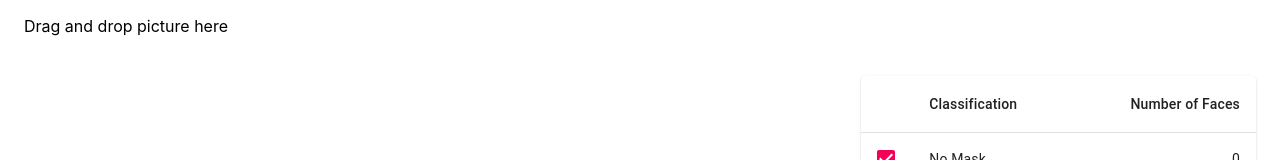
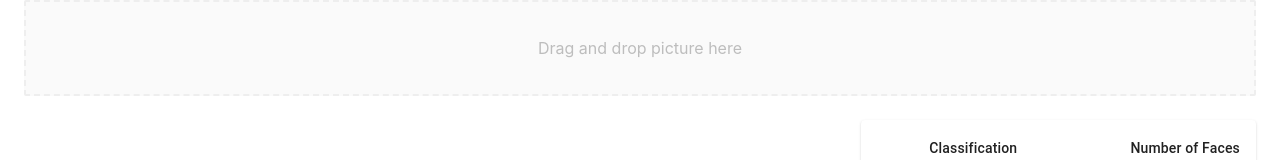
Before and after one commit to Rubiks-boy/cs121-mask-detection, a React (Create React App) app in the folder react/: page / in a window 1280 px wide. Shown: the top 160 px of the page. Built offline with nearby package versions, Linux system fonts and the light colour scheme.

Commit message:
Dropzone UI improved

```diff
--- a/react/src/components/upload/Upload.js
+++ b/react/src/components/upload/Upload.js
@@ -1,17 +1,54 @@
-import React from 'react'
+import React, { useMemo } from 'react'
 import { useDropzone } from 'react-dropzone'
 import handleUpload from './UploadImage'
+
+const baseStyle = {
+    flex: 1,
+    display: 'flex',
+    flexDirection: 'column',
+    alignItems: 'center',
+    padding: '20px',
+    borderWidth: 2,
+    borderRadius: 2,
+    borderColor: '#eeeeee',
+    borderStyle: 'dashed',
+    backgroundColor: '#fafafa',
+    color: '#bdbdbd',
+    outline: 'none',
+    transition: 'border .24s ease-in-out',
+}
+const activeStyle = {
+    borderColor: '#2196f3',
+}
+const acceptStyle = {
+    borderColor: '#00e676',
+}
+const rejectStyle = {
+    borderColor: '#ff1744',
+}
 
 export default function Upload(props) {
     const handleChange = handleUpload(props.updateImage, props.updateMasks, props.setLoading)
 
-    const { getRootProps, getInputProps } = useDropzone({
-        onDrop: handleChange,
+    const { getRootProps, getInputProps, isDragActive, isDragAccept, isDragReject } = useDropzone({
+        onDropAccepted: handleChange,
+        accept: 'image/*',
+        multiple: false,
     })
+
+    const style = useMemo(
+        () => ({
+            ...baseStyle,
+            ...(isDragActive ? activeStyle : {}),
+            ...(isDragAccept ? acceptStyle : {}),
+            ...(isDragReject ? rejectStyle : {}),
+        }),
+        [isDragActive, isDragReject, isDragAccept]
+    )
 
     return (
         <section className="upload">
-            <div {...getRootProps({ className: 'dropzone' })}>
+            <div {...getRootProps({ className: 'dropzone', style })}>
                 <input {...getInputProps()} onChange={handleChange} />
                 <p>Drag and drop picture here</p>
             </div>
```
